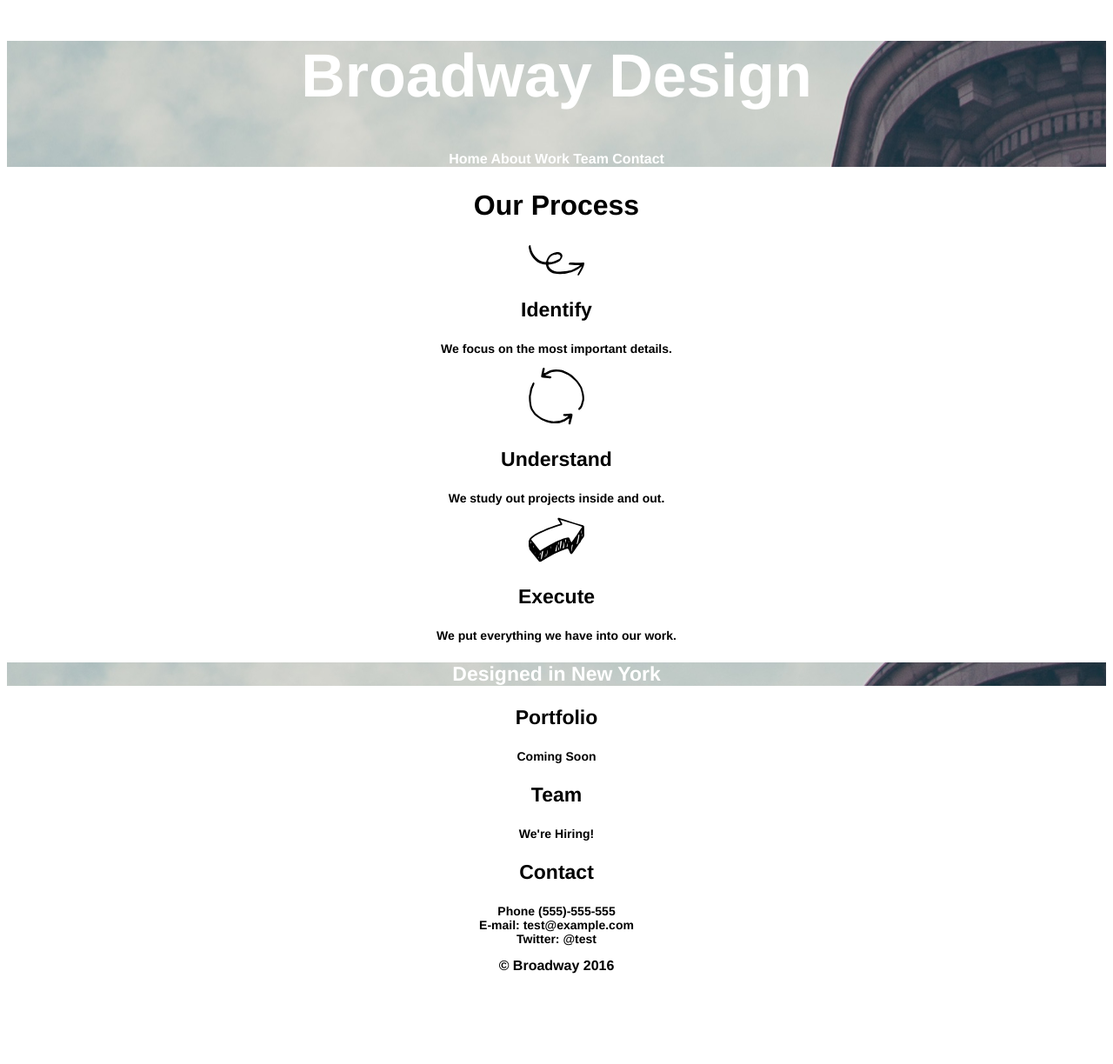
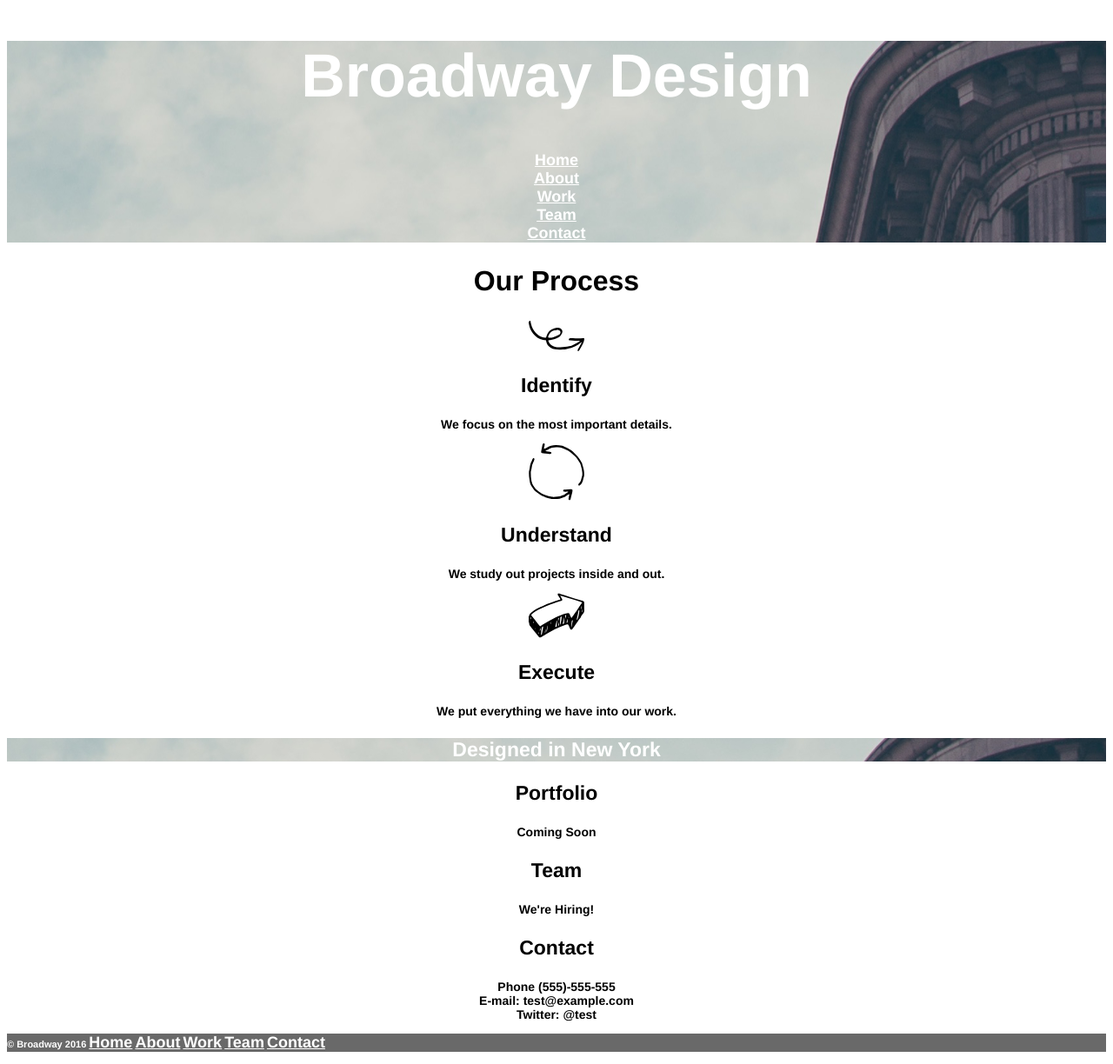
Before and after one commit to teonkajkafon/broadway, a plain HTML site: page index.html in a window 1280 px wide. Shown: the whole page at 87% size. Before the commit the page ends 1134 px from the top, so only its background shows below. Drawn offline with Linux system fonts and the light colour scheme.

Commit message:
Set nav and footer links white

```diff
--- a/index.html
+++ b/index.html
@@ -9,12 +9,12 @@
     <div class="background">
     <h1>Broadway Design</h1>
 
-    <nav>
-      Home
-      About
-      Work
-      Team
-      Contact
+    <nav class="nav">
+      <a href="">Home</a><br />
+      <a href="">About</a><br />
+      <a href="">Work</a><br />
+      <a href="">Team</a><br />
+      <a href="">Contact</a><br />
     </nav>
     </div>
 
@@ -55,7 +55,14 @@
     </div>
 
     <div class="footer"
-    <p>&copy; Broadway 2016</p>
+    <p>
+      &copy; Broadway 2016
+        <a href="">Home</a>
+        <a href="">About</a>
+        <a href="">Work</a>
+        <a href="">Team</a>
+        <a href="">Contact</a>
+    </p>
     </div>
 
   </body>
--- a/resources/css/stylesheet.css
+++ b/resources/css/stylesheet.css
@@ -24,3 +24,15 @@ h3 {
 p {
   font-size: 14px;
 }
+
+a {
+  font-size: 18px;
+  color: white;
+}
+
+.footer {
+  color: white;
+  font-size: 11px;
+  text-align: left;
+  background-color: dimgray;
+}
```
